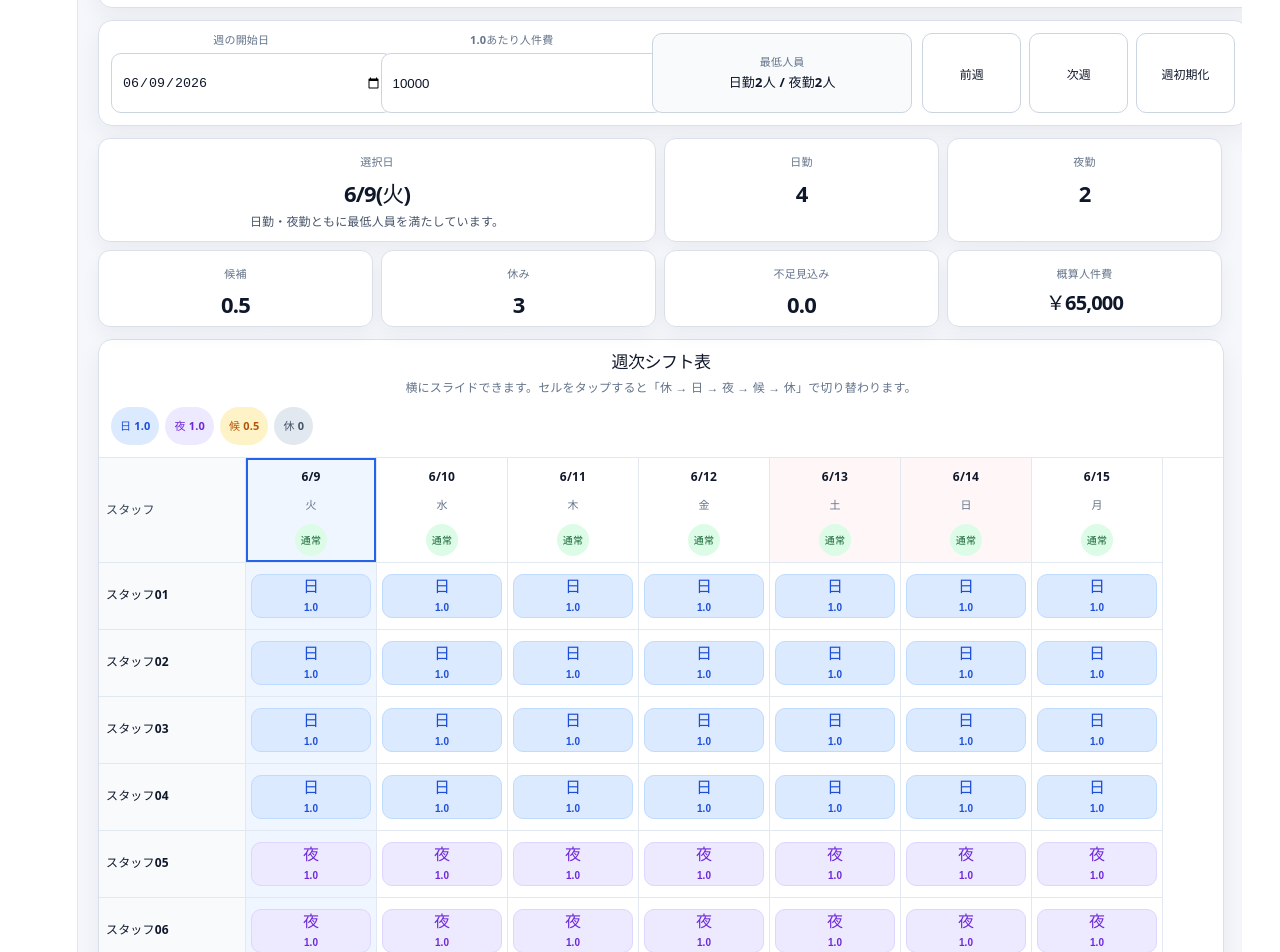
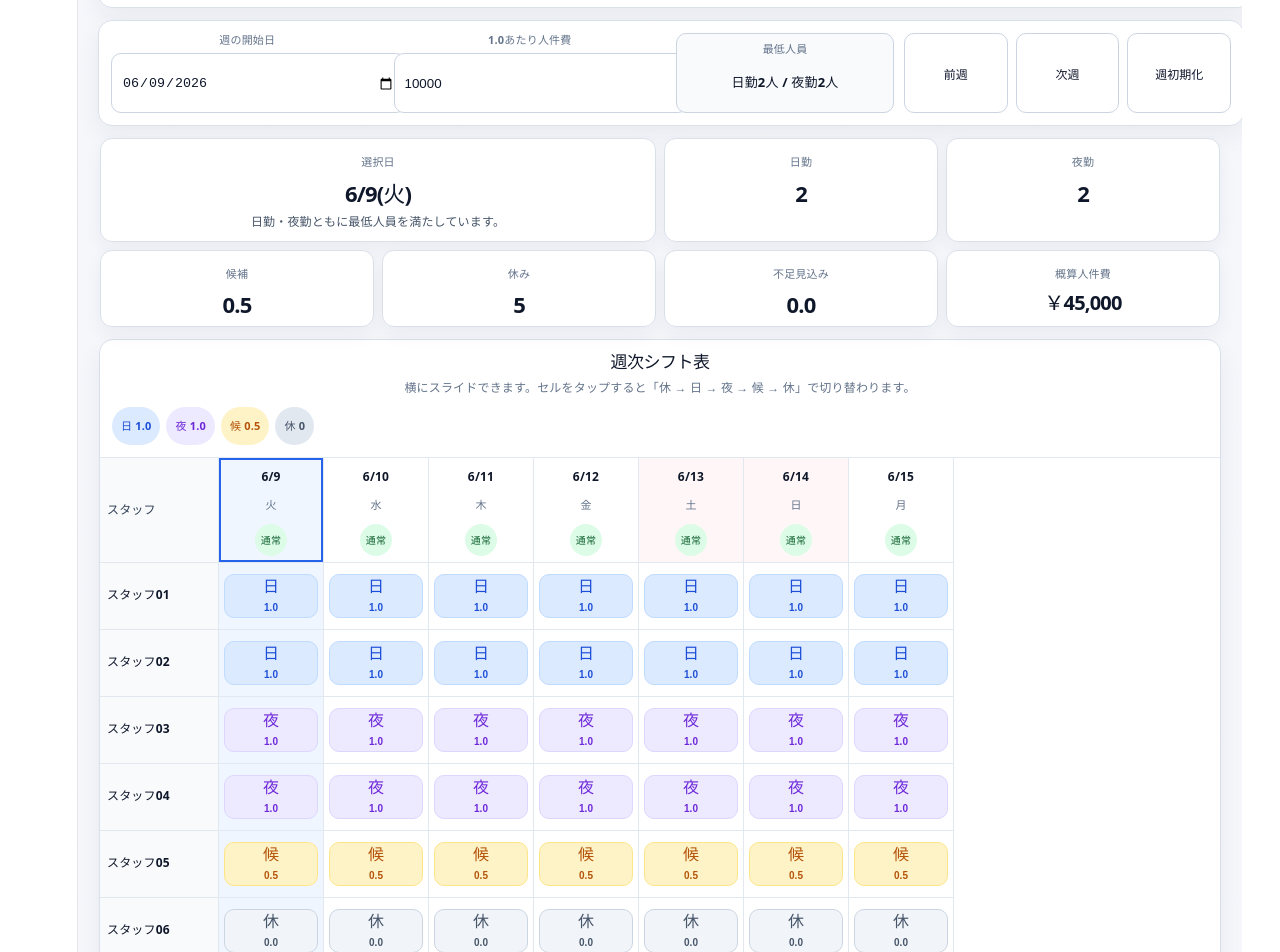
Before and after one commit to Ryohei0Otsuka/staff-guard-map, a React (Vite) app: page / in a window 1280 px wide. Shown: the part 160-1112 px from the top of the page. Built offline with nearby package versions, Linux system fonts and the light colour scheme.

Commit message:
Fix default staffing and layout overlap

```diff
--- a/src/App.css
+++ b/src/App.css
@@ -1,8 +1,7 @@
 .app-shell {
   min-height: 100vh;
   width: 100%;
-  max-width: 100vw;
-  overflow-x: hidden;
+  overflow-x: clip;
   padding: 12px;
   color: #172033;
   background:
@@ -29,7 +28,7 @@
 .shift-table-card,
 .info-card {
   width: 100%;
-  max-width: 1180px;
+  max-width: 1120px;
   margin: 0 auto 12px;
   border: 1px solid #d9e0ea;
   border-radius: 14px;
@@ -90,7 +89,7 @@
 .control-field input {
   width: 100%;
   min-width: 0;
-  min-height: 42px;
+  height: 42px;
   border: 1px solid #cbd5e1;
   border-radius: 10px;
   padding: 8px 10px;
@@ -106,7 +105,6 @@
 
 .minimum-note {
   display: grid;
-  align-content: center;
   gap: 4px;
   min-width: 0;
   min-height: 42px;
@@ -120,7 +118,6 @@
   color: #0f172a;
   font-size: 13px;
   line-height: 1.4;
-  word-break: keep-all;
 }
 
 .week-actions {
@@ -148,10 +145,10 @@
 
 .active-summary {
   display: grid;
-  grid-template-columns: repeat(2, minmax(0, 1fr));
+  grid-template-columns: 1fr 1fr;
   gap: 8px;
   width: 100%;
-  max-width: 1180px;
+  max-width: 1120px;
   margin: 0 auto 12px;
 }
 
@@ -296,7 +293,7 @@
 
 .shift-table {
   width: max-content;
-  min-width: 760px;
+  min-width: 820px;
   border-collapse: separate;
   border-spacing: 0;
   background: #ffffff;
@@ -320,7 +317,6 @@
 }
 
 .staff-head {
-  top: 0;
   z-index: 6;
   height: 62px;
   padding: 7px;
@@ -351,11 +347,8 @@
 }
 
 .date-head {
-  position: sticky;
-  top: 0;
-  z-index: 3;
-  width: 86px;
-  min-width: 86px;
+  width: 92px;
+  min-width: 92px;
   height: 62px;
   padding: 6px;
   color: #0f172a;
@@ -416,8 +409,8 @@
 }
 
 .shift-cell {
-  width: 86px;
-  min-width: 86px;
+  width: 92px;
+  min-width: 92px;
   height: 56px;
   padding: 5px;
   background: #ffffff;
@@ -477,8 +470,8 @@
 }
 
 .day-total {
-  width: 86px;
-  min-width: 86px;
+  width: 92px;
+  min-width: 92px;
   padding: 7px 5px;
   text-align: center;
   background: #f8fafc;
@@ -527,7 +520,7 @@
   grid-template-columns: 1fr;
   gap: 12px;
   width: 100%;
-  max-width: 1180px;
+  max-width: 1120px;
   margin: 0 auto;
   align-items: start;
 }
@@ -535,7 +528,7 @@
 .info-card {
   min-width: 0;
   padding: 14px;
-  overflow: hidden;
+  overflow: visible;
 }
 
 .memo-textarea {
@@ -592,22 +585,18 @@
     grid-template-columns: repeat(3, minmax(0, 1fr));
   }
 
-  .summary-main {
-    grid-column: 1 / -1;
-  }
-
   .bottom-grid {
     grid-template-columns: 1fr;
   }
 }
 
-@media (min-width: 900px) {
+@media (min-width: 960px) {
   .app-shell {
     padding: 20px;
   }
 
   .control-grid {
-    grid-template-columns: minmax(180px, 1fr) minmax(180px, 1fr) minmax(180px, 1fr);
+    grid-template-columns: repeat(2, minmax(0, 1fr));
   }
 
   .week-actions {
@@ -619,58 +608,25 @@
   }
 
   .summary-main {
-    grid-column: 1 / -1;
-  }
-
-  .shift-table {
-    min-width: 900px;
-  }
-
-  .staff-head,
-  .staff-name {
-    width: 132px;
-    min-width: 132px;
-    max-width: 132px;
-  }
-
-  .date-head,
-  .shift-cell,
-  .day-total {
-    width: 108px;
-    min-width: 108px;
+    grid-column: span 2;
   }
 
   .bottom-grid {
-    grid-template-columns: repeat(2, minmax(0, 1fr));
+    grid-template-columns: minmax(0, 1fr) minmax(0, 1fr);
   }
 }
 
-@media (min-width: 1200px) {
+@media (min-width: 1240px) {
   .control-grid {
-    grid-template-columns: minmax(190px, 1fr) minmax(190px, 1fr) minmax(180px, 1fr) minmax(260px, 1.2fr);
+    grid-template-columns:
+      minmax(200px, 1fr)
+      minmax(200px, 1fr)
+      minmax(180px, 0.8fr)
+      minmax(280px, 1.2fr);
   }
 
   .week-actions {
     grid-column: auto;
-  }
-
-  .active-summary {
-    grid-template-columns: repeat(4, minmax(0, 1fr));
-  }
-
-  .summary-main {
-    grid-column: span 2;
-  }
-
-  .shift-table {
-    min-width: 980px;
-  }
-
-  .date-head,
-  .shift-cell,
-  .day-total {
-    width: 118px;
-    min-width: 118px;
   }
 }
 
@@ -689,8 +645,12 @@
   .date-head,
   .shift-cell,
   .day-total {
-    width: 80px;
-    min-width: 80px;
+    width: 86px;
+    min-width: 86px;
+  }
+
+  .shift-table {
+    min-width: 760px;
   }
 
   .active-summary strong {
--- a/src/App.jsx
+++ b/src/App.jsx
@@ -1,7 +1,7 @@
 import { useEffect, useMemo, useState } from "react";
 import "./App.css";
 
-const STORAGE_KEY = "staff-guard-map-shift-table-v7";
+const STORAGE_KEY = "staff-guard-map-shift-table-v8";
 
 const MIN_DAY_COUNT = 2;
 const MIN_NIGHT_COUNT = 2;
@@ -87,6 +87,22 @@ function formatYen(value) {
   }).format(value);
 }
 
+function getDefaultShiftByStaffIndex(staffIndex) {
+  if (staffIndex < 2) {
+    return "day";
+  }
+
+  if (staffIndex < 4) {
+    return "night";
+  }
+
+  if (staffIndex === 4) {
+    return "buffer";
+  }
+
+  return "off";
+}
+
 function createDefaultAssignments(startDate, staffList) {
   const assignments = {};
 
@@ -95,15 +111,7 @@ function createDefaultAssignments(startDate, staffList) {
     assignments[dateKey] = {};
 
     staffList.forEach((staff, staffIndex) => {
-      if (staffIndex < 4) {
-        assignments[dateKey][staff.id] = "day";
-      } else if (staffIndex < 6) {
-        assignments[dateKey][staff.id] = "night";
-      } else if (staffIndex === 6) {
-        assignments[dateKey][staff.id] = "buffer";
-      } else {
-        assignments[dateKey][staff.id] = "off";
-      }
+      assignments[dateKey][staff.id] = getDefaultShiftByStaffIndex(staffIndex);
     });
   }
 
@@ -226,8 +234,6 @@ function getDayStatus(dayCounts) {
       level: "normal",
       label: "通常",
       message: "日勤・夜勤ともに最低人員を満たしています。",
-      dayShortage,
-      nightShortage,
       rawShortage,
       adjustedShortage,
       alerts
@@ -238,10 +244,7 @@ function getDayStatus(dayCounts) {
     return {
       level: "warning",
       label: "注意",
-      message:
-        "最低人員割れがあります。バッファー候補の確認が必要です。",
-      dayShortage,
-      nightShortage,
+      message: "最低人員割れがあります。バッファー候補の確認が必要です。",
       rawShortage,
       adjustedShortage,
       alerts
@@ -253,8 +256,6 @@ function getDayStatus(dayCounts) {
     label: "不足",
     message:
       "バッファー候補を含めても不足見込みがあります。上長・営業側への相談が必要です。",
-    dayShortage,
-    nightShortage,
     rawShortage,
     adjustedShortage,
     alerts
@@ -273,15 +274,7 @@ function ensureWeekAssignments(currentAssignments, weekDates, staffList) {
 
     staffList.forEach((staff, staffIndex) => {
       if (!nextDayAssignments[staff.id]) {
-        if (staffIndex < 4) {
-          nextDayAssignments[staff.id] = "day";
-        } else if (staffIndex < 6) {
-          nextDayAssignments[staff.id] = "night";
-        } else if (staffIndex === 6) {
-          nextDayAssignments[staff.id] = "buffer";
-        } else {
-          nextDayAssignments[staff.id] = "off";
-        }
+        nextDayAssignments[staff.id] = getDefaultShiftByStaffIndex(staffIndex);
       }
     });
 
@@ -323,7 +316,14 @@ function App() {
     };
 
     localStorage.setItem(STORAGE_KEY, JSON.stringify(saveData));
-  }, [startDate, selectedDate, unitCost, staffList, visibleAssignments, operationMemo]);
+  }, [
+    startDate,
+    selectedDate,
+    unitCost,
+    staffList,
+    visibleAssignments,
+    operationMemo
+  ]);
 
   const activeCounts = getDayCounts(selectedDate, visibleAssignments, staffList);
   const activeStatus = getDayStatus(activeCounts);
```
